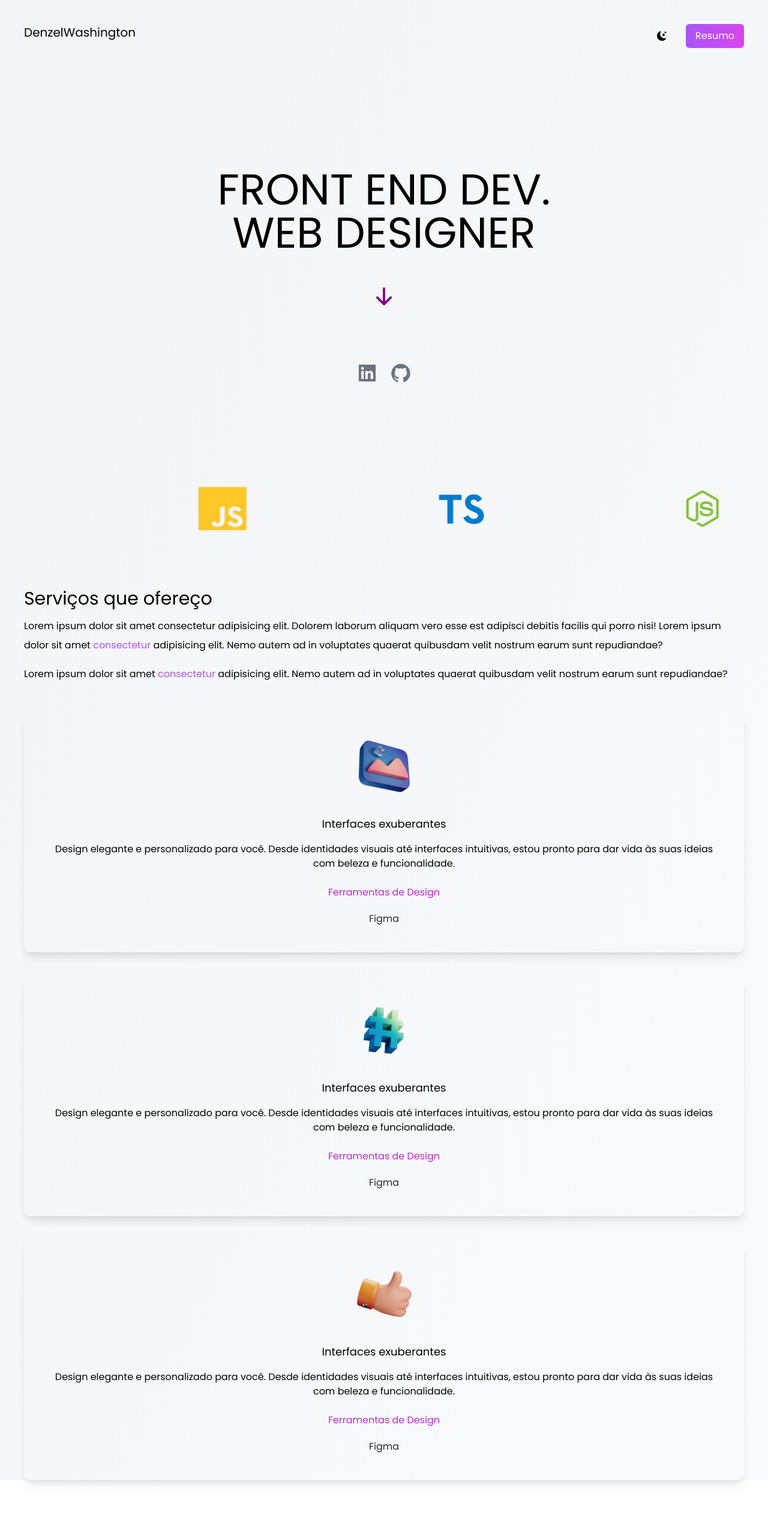
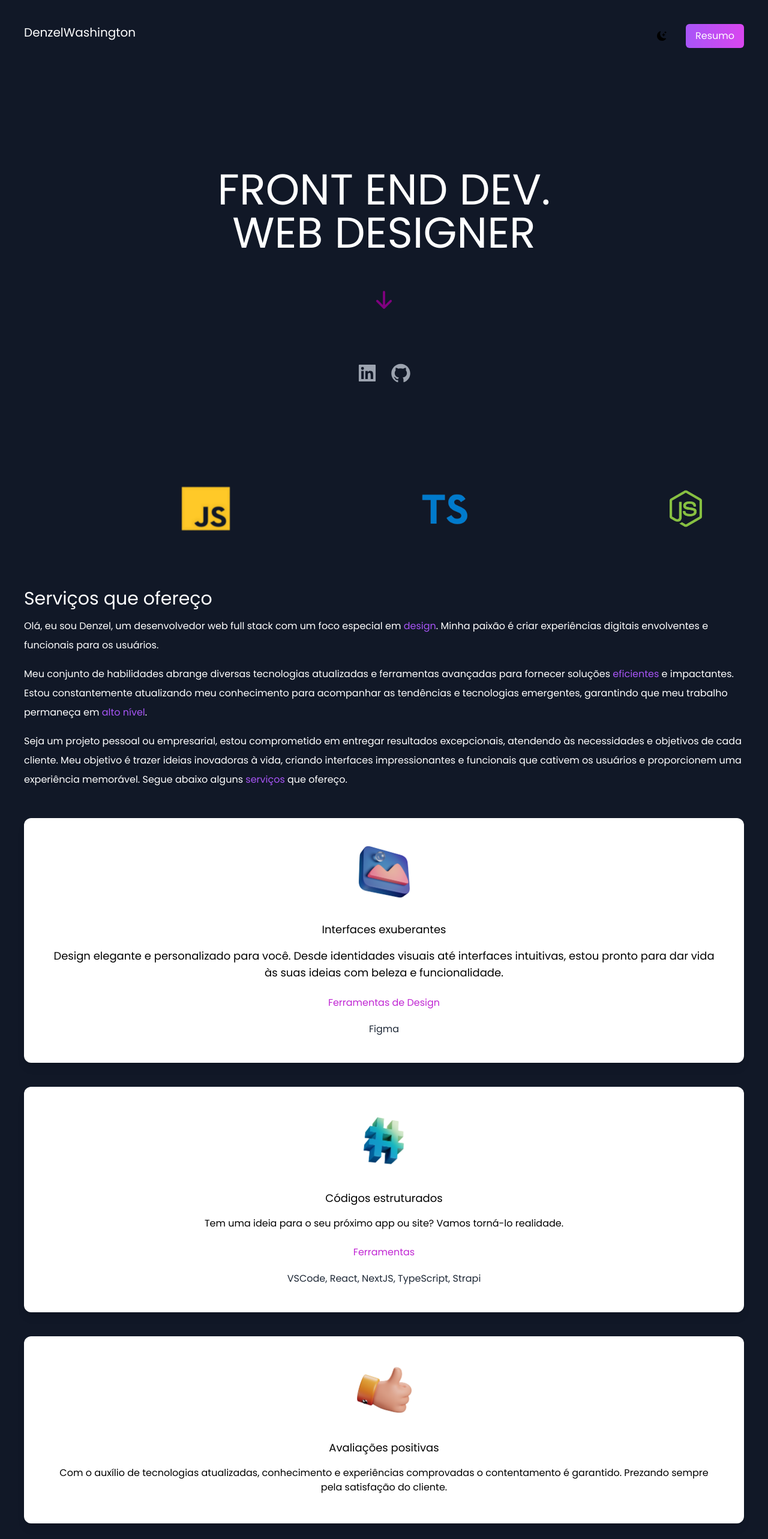
Before and after one commit to denzelws/portfolio, a Next.js app: page / in a window 1280 px wide. Shown: the top 2566 px of the page at 60% size. Before the commit the page ends 2508 px from the top, so only its background shows below. Built offline with nearby package versions, Linux system fonts and the light colour scheme.

Commit message:
Add dark mode to pages

```diff
--- a/src/components/Details/index.tsx
+++ b/src/components/Details/index.tsx
@@ -7,20 +7,27 @@ import consulting from '../../img/consulting.png'
 
 const Details = () => {
   return (
-    <div className='mt-20'>
-        <h3 className='text-3xl py-1'>Serviços que ofereço</h3>
-        <p className='text-md py-2 leading-8 text-gray-80'>
-          Lorem ipsum dolor sit amet consectetur adipisicing elit. Dolorem laborum aliquam vero esse est adipisci debitis facilis qui porro nisi!
-          Lorem ipsum dolor sit amet <span className='text-purple-500'>consectetur</span> adipisicing elit. Nemo autem ad in voluptates quaerat quibusdam velit nostrum earum sunt repudiandae?
+    <div id='services' className='mt-20'>
+        <h3 className='text-3xl py-1 dark:text-white'>Serviços que ofereço</h3>
+        <p className='text-md py-2 leading-8 text-gray-80 dark:text-white'>
+         Olá, eu sou Denzel, um desenvolvedor web full stack com um foco especial em <span className='text-purple-500'>design</span>. Minha paixão é criar experiências digitais envolventes e funcionais para os usuários.
+         <br/>
         </p>
-        <p className='text-md py-2 leading-8 text-gray-80'>
-          Lorem ipsum dolor sit amet <span className='text-purple-500'>consectetur</span> adipisicing elit. Nemo autem ad in voluptates quaerat quibusdam velit nostrum earum sunt repudiandae?
+        <p className='text-md py-2 leading-8 text-gray-80 dark:text-white'>
+        Meu conjunto de habilidades abrange diversas tecnologias atualizadas e ferramentas avançadas para fornecer soluções <span className='text-purple-500'>eficientes</span> e impactantes.
+        Estou constantemente atualizando meu conhecimento para acompanhar as tendências e tecnologias emergentes, garantindo que meu trabalho permaneça em <span className='text-purple-500'>alto nível</span>.
         </p>
 
-        <div className='p-10 flex flex-col items-center text-center shadow-lg rounded-xl my-10'>
+
+        <p className='text-md py-2 leading-8 text-gray-80 dark:text-white'>
+        Seja um projeto pessoal ou empresarial, estou comprometido em entregar resultados excepcionais, atendendo às necessidades e objetivos de cada cliente. Meu objetivo é trazer ideias inovadoras à vida, criando interfaces impressionantes e funcionais que cativem os usuários e proporcionem uma experiência memorável.
+        Segue abaixo alguns <span className='text-purple-500'>serviços</span> que ofereço.
+        </p>
+
+        <div className='p-10 my-10 flex flex-col items-center text-center shadow-lg rounded-xl  dark:bg-white'>
             <Image src={design} alt='Uma imagem com um desenho dentro simulando um design ' width={100} height={100} />
             <h3 className='text-lg font-medium pt-8 pb-2'>Interfaces exuberantes </h3>
-            <p className='py-2'>
+            <p className='py-2 lg:text-lg'>
             Design elegante e personalizado para você.
             Desde identidades visuais até interfaces intuitivas, estou pronto para dar vida às suas ideias com beleza e funcionalidade.
             </p>
@@ -28,26 +35,22 @@ const Details = () => {
             <p className='text-gray-800 py-1'>Figma</p>
         </div>
 
-        <div className='p-10 flex flex-col items-center text-center shadow-lg rounded-xl my-10'>
+        <div className='p-10 flex flex-col items-center text-center shadow-lg rounded-xl my-10 dark:bg-white'>
             <Image src={code} alt='Uma imagem com um desenho dentro simulando um design ' width={100} height={100} />
-            <h3 className='text-lg font-medium pt-8 pb-2'>Interfaces exuberantes </h3>
+            <h3 className='text-lg font-medium pt-8 pb-2'>Códigos estruturados </h3>
             <p className='py-2'>
-            Design elegante e personalizado para você.
-            Desde identidades visuais até interfaces intuitivas, estou pronto para dar vida às suas ideias com beleza e funcionalidade.
+            Tem uma ideia para o seu próximo app ou site? Vamos torná-lo realidade.
             </p>
-            <h4 className='py-4 text-fuchsia-600'>Ferramentas de Design</h4>
-            <p className='text-gray-800 py-1'>Figma</p>
+            <h4 className='py-4 text-fuchsia-600'>Ferramentas</h4>
+            <p className='text-gray-800 py-1'>VSCode, React, NextJS, TypeScript, Strapi</p>
         </div>
 
-        <div className='p-10 flex flex-col items-center text-center shadow-lg rounded-xl my-10'>
+        <div className='p-10 flex flex-col items-center text-center shadow-lg rounded-xl my-10 dark:bg-white'>
             <Image src={consulting} alt='Uma imagem com um desenho dentro simulando um design ' width={100} height={100} />
-            <h3 className='text-lg font-medium pt-8 pb-2'>Interfaces exuberantes </h3>
+            <h3 className='text-lg font-medium pt-8 pb-2'>Avaliações positivas </h3>
             <p className='py-2'>
-            Design elegante e personalizado para você.
-            Desde identidades visuais até interfaces intuitivas, estou pronto para dar vida às suas ideias com beleza e funcionalidade.
+            Com o auxílio de tecnologias atualizadas, conhecimento e experiências comprovadas o contentamento é garantido. Prezando sempre pela satisfação do cliente.
             </p>
-            <h4 className='py-4 text-fuchsia-600'>Ferramentas de Design</h4>
-            <p className='text-gray-800 py-1'>Figma</p>
         </div>
     </div>
   )
--- a/src/components/Header/index.tsx
+++ b/src/components/Header/index.tsx
@@ -1,25 +1,30 @@
-import React from 'react'
 import { BsFillMoonStarsFill } from 'react-icons/bs'
 
-const Header = () => {
+type HeaderProps = {
+  onToggleDarkMode: () => void
+}
+
+const Header = ({onToggleDarkMode}: HeaderProps) => {
   return (
     <div className=' flex flex-col justify-center'>
         <nav className='py-10 mb flex justify-between'>
-          <h1 className='text-base lg:text-xl'>
+          <h1 className='text-base lg:text-xl dark:text-white'>
             Denzel
             <br className='md:hidden' />
             Washington
           </h1>
 
           <ul className='flex items-center cursor-pointer'>
-            <li>
+            <button onClick={onToggleDarkMode}>
               <BsFillMoonStarsFill />
-            </li>
+            </button>
             <li
             className='bg-gradient-to-r from-purple-500 to-fuchsia-500
             px-4 py-2 rounded-md text-white
             cursor-pointer ml-8 hover:from-purple-700 and hover:to-fuchsia-700
-            transition duration-0 hover:duration-150'>
+            transition duration-0 hover:duration-150'
+            onClick={() => window.location.href = '#services'}
+            >
               Resumo
             </li>
           </ul>
--- a/src/components/Information/index.tsx
+++ b/src/components/Information/index.tsx
@@ -1,9 +1,7 @@
 import React from 'react';
+
 import { BsArrowDownShort } from 'react-icons/bs';
 import { AiFillLinkedin, AiFillGithub } from 'react-icons/ai';
-
-
-import Scroll from '../../components/Scroll'
 
 const Information = () => {
 
@@ -12,19 +10,23 @@ const Information = () => {
       <div className='h-full flex flex-col justify-center items-center'>
 
         <div className='flex flex-col items-center gap-10 h-max'>
-        <h1 className='text-5xl text-center lg:text-7xl'>
+        <h1 className='text-5xl text-center lg:text-7xl dark:text-white'>
           FRONT END DEV.
           <br/>
           WEB DESIGNER
         </h1>
 
         <span className='text-6xl animate-bounce cursor-pointer'>
-          <BsArrowDownShort style={{ fill: 'purple' }}/>
+          <BsArrowDownShort style={{ fill: 'purple' }} onClick={() => window.location.href = '#services'}/>
         </span>
 
-        <div className='flex text-5xl lg:text-4xl text-gray-500 gap-5 mt-10 cursor-pointer'>
+        <div className='flex text-5xl lg:text-4xl text-gray-500 gap-5 mt-10 cursor-pointer dark:text-gray-400'>
+          <a href="https://www.linkedin.com/in/dzwashington/" target='_blank' rel='noopener noreferrer'>
           <AiFillLinkedin/>
+          </a>
+          <a href="https://github.com/denzelws" target='_blank' rel='noopener noreferrer'>
           <AiFillGithub/>
+          </a>
         </div>
         </div>
 
--- a/src/pages/index.tsx
+++ b/src/pages/index.tsx
@@ -1,15 +1,27 @@
-import Details from '@/components/Details';
+import { useState } from 'react';
+
 import Header from '../components/Header'
 import Information from '../components/Information'
+import Details from '@/components/Details';
 import Scroll from '../components/Scroll'
+import Portfolio from '../components/Portfolio';
 
 export default function Home() {
+  const [darkMode, setDarkMode] = useState(true);
+
+  const toggleDarkMode = () => {
+    setDarkMode(!darkMode)
+  }
+
   return (
-    <div className='px-10 min-h-screen bg-gradient-to-br from-gray-100 to-gray-50'>
-      <Header />
-      <Information />
-      <Scroll />
-      <Details />
+    <div className={darkMode ? 'dark' : ''}>
+      <div className={`px-10 min-h-screen ${darkMode ? 'dark:bg-gray-900' : 'bg-gradient-to-br from-gray-100 to-gray-50'}`}>
+        <Header onToggleDarkMode={toggleDarkMode} />
+        <Information />
+        <Scroll />
+        <Details />
+        <Portfolio />
+      </div>
     </div>
   );
 }
--- a/tailwind.config.js
+++ b/tailwind.config.js
@@ -1,5 +1,6 @@
 /** @type {import('tailwindcss').Config} */
 module.exports = {
+  darkMode: 'class',
   content: [
     './src/pages/**/*.{js,ts,jsx,tsx,mdx}',
     './src/components/**/*.{js,ts,jsx,tsx,mdx}',
```
Also changed, not shown: 1 other file (tests, documents, lock files or other folders).
